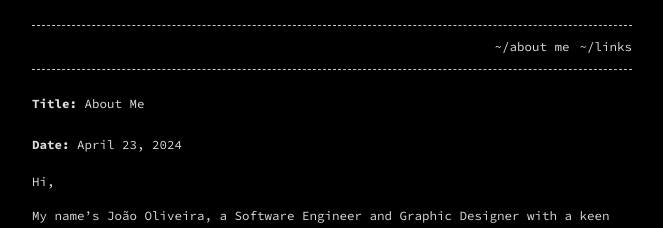
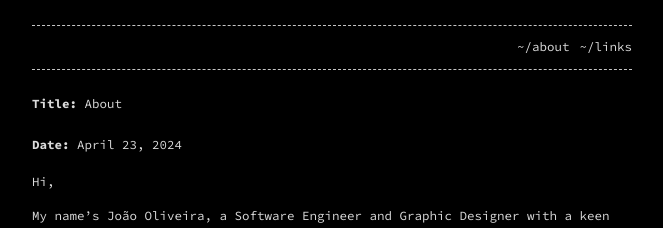
Before and after one commit to Deoxizn/deoxizn.github.io, a Jekyll site: the page built from index.md, in a window 1280 px wide. Shown: the top 228 px of the page, without its empty margins (308-971 px from the left). Built offline with Jekyll 4.4.1, drawn with Linux system fonts in a browser that asks for light colours.

Commit message:
Update index.md

```diff
--- a/index.md
+++ b/index.md
@@ -1,10 +1,10 @@
 ---
-title: ~/about me
+title: ~/about
 layout: home
 permalink: /
 ---
 
-# Title: <span style="font-weight:normal">About Me</span>
+# Title: <span style="font-weight:normal">About</span>
 
 # Date: <span style="font-weight:normal">April 23, 2024</span>
 
```
